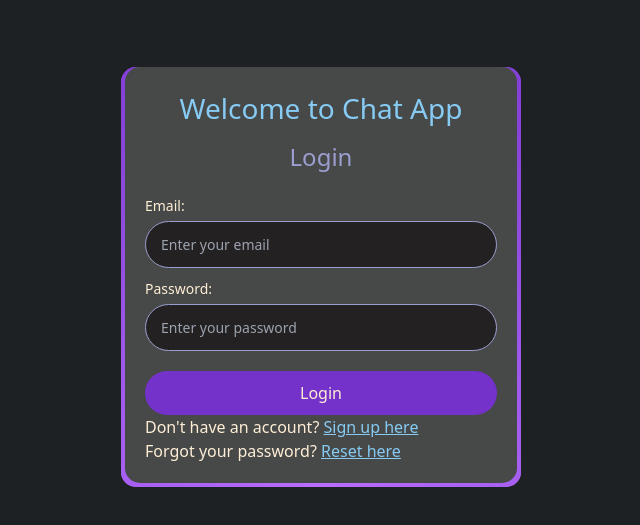
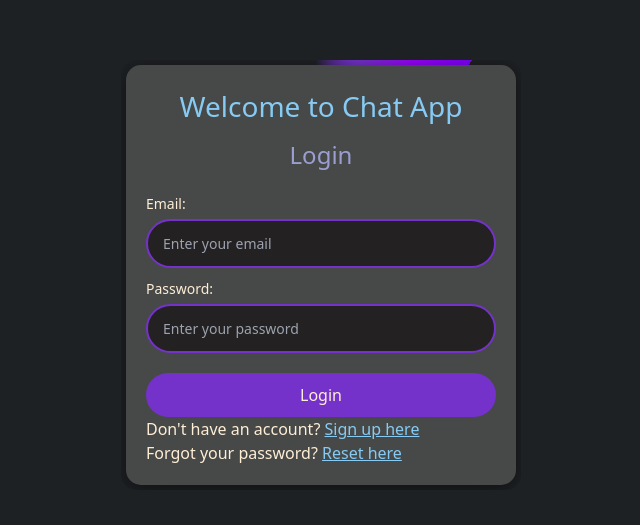
Before and after one commit to Raunak7888/frontend, a React (Vite) app: page /login in a window 1280 px wide. Shown: the part 125-650 px from the top of the page, without its empty margins (319-959 px from the left). Built offline with nearby package versions, Linux system fonts and the light colour scheme; a web font is replaced by a local one.

Commit message:
15th commit

```diff
--- a/src/components/CreateGroup.jsx
+++ b/src/components/CreateGroup.jsx
@@ -87,7 +87,8 @@ const CreateGroup = () => {
   };
 
   return (
-    <div className="center">
+    <div className="center ">
+      <div className="anime">
       <div className="card shadow">
         <h2 className="heading-primary">Create a New Group</h2>
         <form onSubmit={handleSubmit} className="form-group">
@@ -174,6 +175,7 @@ const CreateGroup = () => {
           <p className="error-message message-error">{errorMessage}</p>
         )}
       </div>
+      </div>
     </div>
   );
 };
--- a/src/components/css/Index.css
+++ b/src/components/css/Index.css
@@ -844,7 +844,7 @@ button {
 .input-field {
   width: 100%;
   padding: 12px 15px;
-  border: 1px solid #9b9ece;
+  border: 2px solid #7432ca;
   border-radius: 25px;
   background-color: #232121;
   color: #ffeed6;
@@ -854,8 +854,8 @@ button {
 }
 
 .input-field:focus {
-  border-color: #87cbf4;
-  box-shadow: 0 0 5px #87cbf4;
+  border-color: #7432ca;
+  box-shadow: 0 0 10px #7432ca;
   transition: box-shadow 0.5s ease-in-out;
   background-color: #232121;
 }
@@ -930,64 +930,55 @@ button {
 /* Card Styling */
 .card {
   background-color: #464948;
-  /* color: #ffeed6; */
+  color: #ffeed6;
   padding: 20px;
   border-radius: 15px;
-  /* box-shadow: 0 4px 20px rgba(0, 0, 0, 0.5); */
+  box-shadow: 0 4px 20px rgba(0, 0, 0, 0.5);
   width: 400px;
 }
 
 .anime {
-  position: absolute;
+  position: relative;
   display: flex;
   justify-content: center;
   align-self: center;
   background-color: inherit;
   color: #ffeed6;
-  padding: 4px;
+  padding: 5px;
   border-radius: 15px;
   width: 400px;
   overflow: hidden;
-  z-index: -1;
-}
-
+}
+
+@property --angle{
+  syntax: "<angle>";
+  initial-value: 0deg;
+  inherits: false;
+}
 /* Animated glowing border */
 .anime::after,.anime::before {
   content: "";
   position: absolute;
-
-  height: 100%;
+  height: 104%;
   width: 100%;
-  /* background-image: conic-gradient(from 50deg, transparent 90%,#7432ca); */
-  background-image: conic-gradient(#7432ca, #b86eff, #7432ca);
-  /* top: 100%; */
-  /* left: 100%; */
+  top: -4px;
+  background-image: conic-gradient(from var(--angle), transparent 90%, #7432ca,#9a03ff,#8000ff);
   translate: -50%,-50%;
   z-index: -1;
   border-radius: inherit;
-
-}
-
-.card::before{
-  filter: blur(1.5rem);
-  opacity: 0.5;
-}
-
+  animation: 5s spin linear infinite;
+}
+
+@keyframes spin {
+  from {
+    --angle: 0deg;
+  }
+  to {
+    --angle: 360deg;
+  }
+}
 /* Keyframes for smooth animated border */
-@keyframes borderMove {
-  0% {
-    transform: translateX(-100%) rotate(0deg);
-    background: linear-gradient(90deg, #7432ca, #b86eff, #7432ca);
-  }
-  50% {
-    transform: translateX(100%) rotate(180deg);
-    background: linear-gradient(180deg, #b86eff, #7432ca, #b86eff);
-  }
-  100% {
-    transform: translateX(-100%) rotate(360deg);
-    background: linear-gradient(270deg, #7432ca, #b86eff, #7432ca);
-  }
-}
+
 
 /* Utility Classes */
 .shadow {
--- a/src/components/forgot.jsx
+++ b/src/components/forgot.jsx
@@ -29,6 +29,7 @@ const ForgotPasswordPage = () => {
 
   return (
     <div className="center">
+      <div className="anime">
       <div className="card">
         <form onSubmit={handleForgotPassword}>
           <h2 className='heading-secondary'>Forgot Password</h2>
@@ -48,6 +49,7 @@ const ForgotPasswordPage = () => {
           {error && <p className="message-error">{error}</p>}
         </form>
       </div>
+      </div>
     </div>
   );
 };
--- a/src/components/logout.jsx
+++ b/src/components/logout.jsx
@@ -30,6 +30,7 @@ const Logout = () => {
 
   return (
       <div className="center">
+        <div className="anime">
         <div className="card">
           <p className="heading-primary white-text">Are you sure you want to logout?</p>
           <button className="card-button logout-yes-button" onClick={handleLogout}>
@@ -40,6 +41,7 @@ const Logout = () => {
           </button>
         </div>
       </div>
+      </div>
   );
 };
 
--- a/src/components/reset.jsx
+++ b/src/components/reset.jsx
@@ -41,6 +41,7 @@ const ResetPasswordPage = () => {
 
   return (
     <div className="center">
+      <div className="anime">
     <div className="card">
       <h2 className='heading-secondary'>Reset Password</h2>
       <form className='form-group' onSubmit={handleResetPassword}>
@@ -83,6 +84,7 @@ const ResetPasswordPage = () => {
       </form>
     </div>
     </div>
+    </div>
   );
 };
 
--- a/src/components/signup.jsx
+++ b/src/components/signup.jsx
@@ -43,6 +43,7 @@ const SignupPage = () => {
   return (
     <RandomPageTransition>
     <div className="center">
+      <div className="anime">
       <div className="card">
         <h2 className="heading-secondary">Sign Up</h2>
         <form onSubmit={handleSignup} className="form-group">
@@ -90,6 +91,7 @@ const SignupPage = () => {
           Already have an account? <span className="link" onClick={() => navigate('/login')}>Login here</span>
         </p>
       </div>
+      </div>
     </div>
     </RandomPageTransition>
   );
--- a/src/components/verify.jsx
+++ b/src/components/verify.jsx
@@ -34,6 +34,7 @@ const VerifyPage = () => {
 
   return (
     <div className="center">
+      <div className="anime">
       <div className="card">
         <h2 className="heading-secondary">Verify Your Email</h2>
         <form className="form-group" onSubmit={handleVerify}>
@@ -64,7 +65,7 @@ const VerifyPage = () => {
           <button className="card-button" type="submit">Verify</button>
         </form>
       </div>
-
+      </div>
     </div>
 
   );
```
